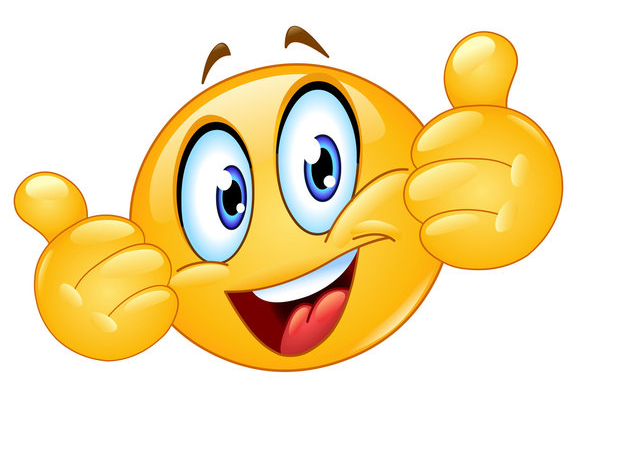
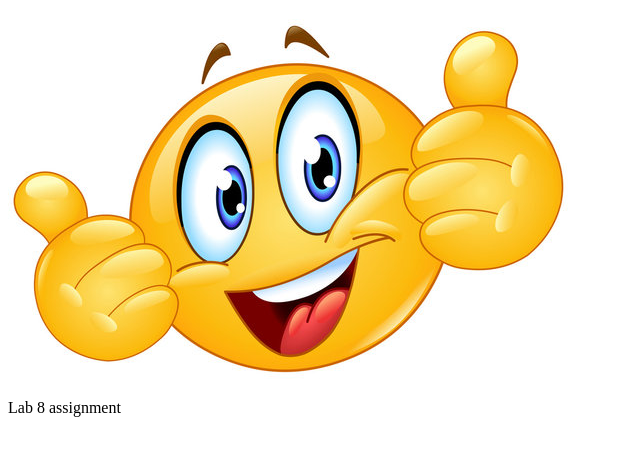
Before and after one commit to KevinMongeyStudent/KmongeyRfeeney, a plain HTML site: page index.html in a window 1280 px wide. Shown: the part 61-516 px from the top of the page, without its empty margins (0-640 px from the left). Drawn offline with Linux system fonts and the light colour scheme.

Commit message:
added paragraph

```diff
--- a/index.html
+++ b/index.html
@@ -7,6 +7,7 @@
         <body>
             <h1>Welcome to our Webpage!</h1>
             <img src="images/thumbs.jpg" alt="thumbs up emoji man">
+            <p>Lab 8 assignment</p>
         </body>
     </head>
 </html>
```
